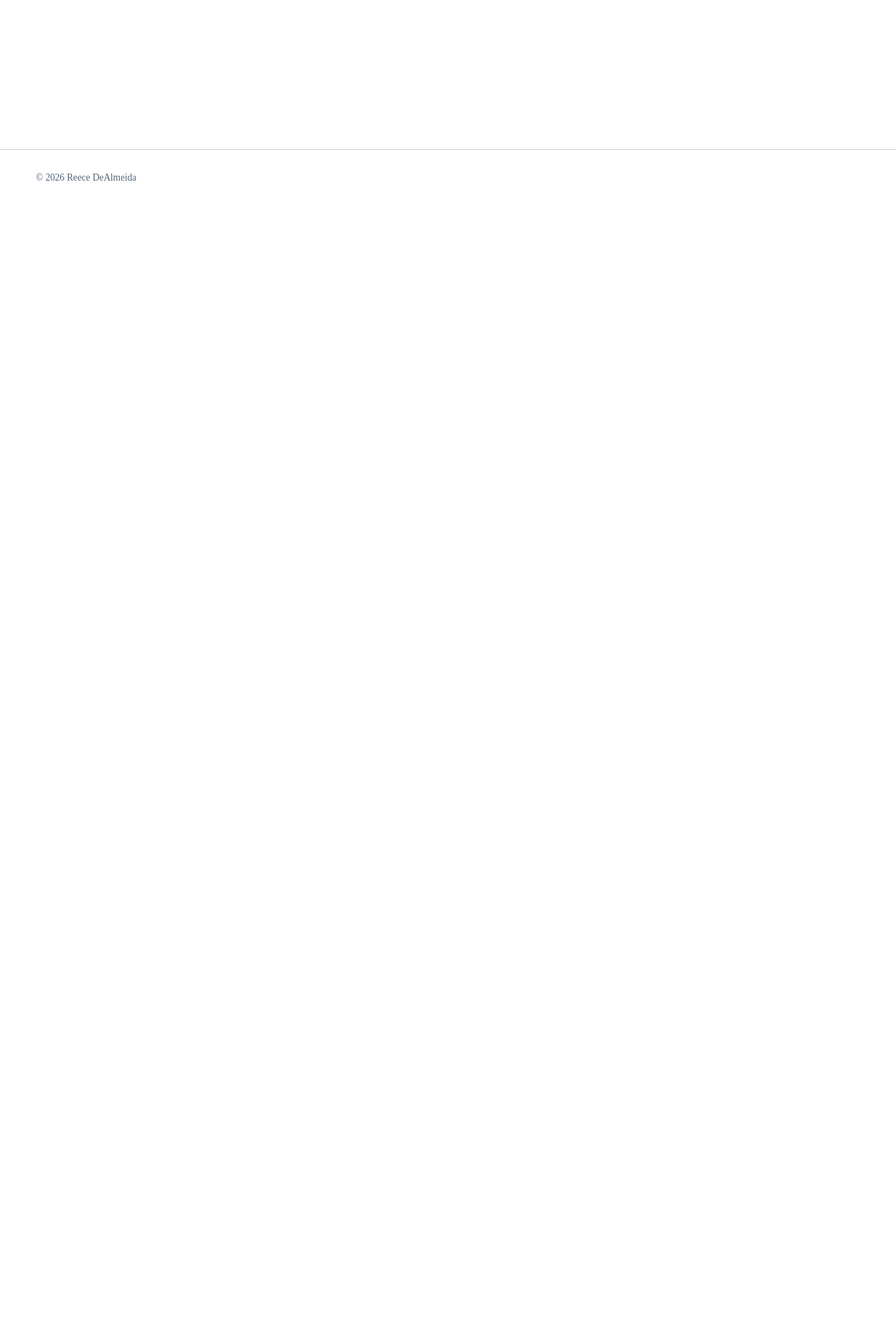
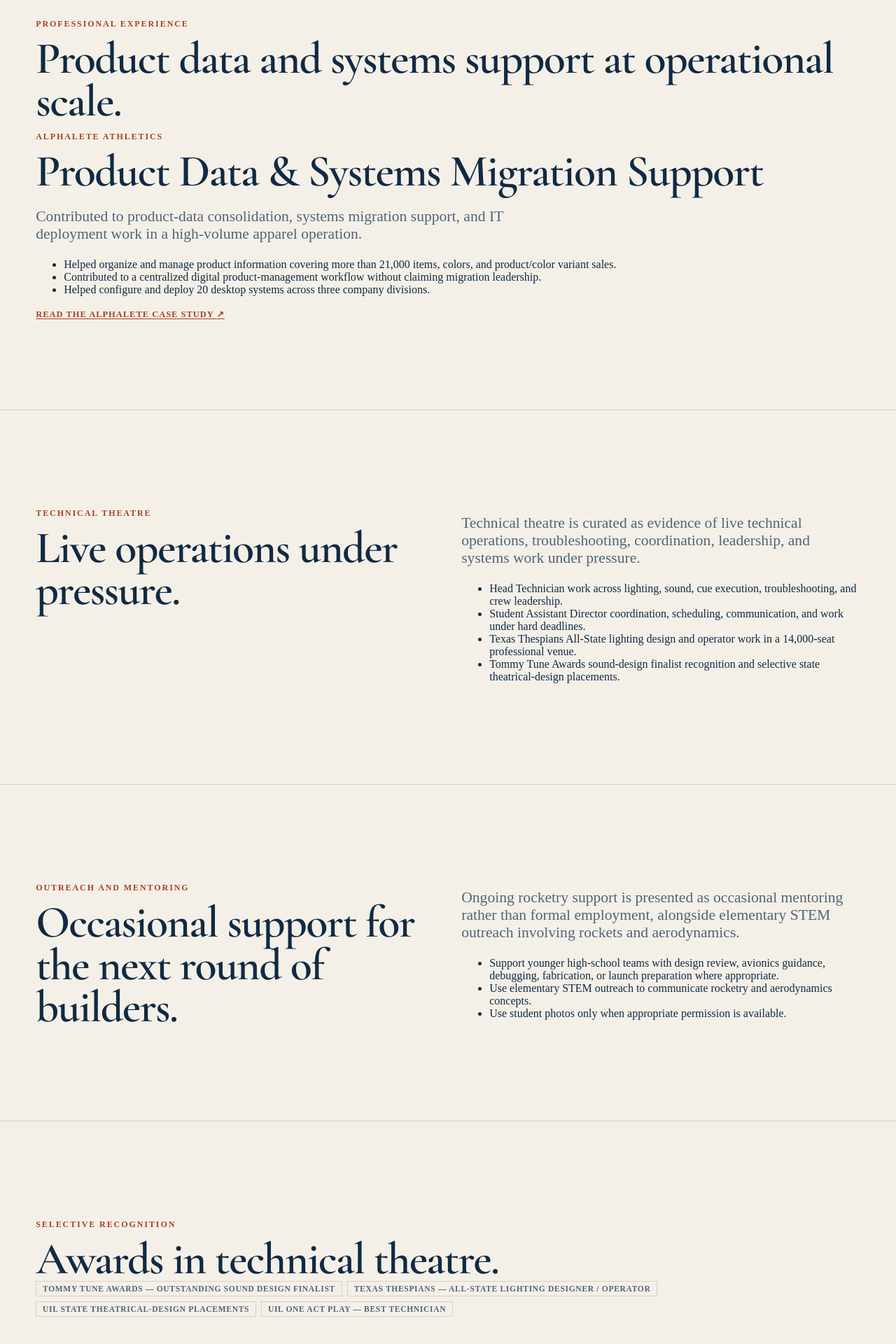
Before and after one commit to reecedealmeida/portfolio, a Next.js app: page /experience in a window 1280 px wide. Before the commit this address had no page. Shown: the part 804-2724 px from the top of the page at 70% size. Before the commit the page ends 1098 px from the top, so only its background shows below. Built offline with nearby package versions, Linux system fonts and the light colour scheme.

Commit message:
feat: add about and experience narratives

```diff
--- /dev/null
+++ b/src/app/experience/page.tsx
@@ -0,0 +1,101 @@
+import type { Metadata } from "next";
+import Link from "next/link";
+import { ContactCta } from "@/components/contact-cta";
+import { ExperienceCard } from "@/components/experience-card";
+import { portfolio } from "@/content/portfolio";
+
+export const metadata: Metadata = {
+  title: "Experience",
+  description: portfolio.experience[0].summary,
+};
+
+export default function ExperiencePage() {
+  const { awards, experience, outreach, theatre } = portfolio;
+
+  return (
+    <>
+      <section className="section">
+        <div className="shell">
+          <p className="eyebrow">Experience / contribution</p>
+          <h1 className="display-title">Work grounded in useful systems support.</h1>
+          <p className="lede">
+            A focused record of professional operations, live technical work, and
+            mentorship—each described at the level supported by the available evidence.
+          </p>
+        </div>
+      </section>
+
+      <section aria-labelledby="professional-title" className="section section--line">
+        <div className="shell">
+          <p className="eyebrow">Professional experience</p>
+          <h2 className="section-title" id="professional-title">
+            Product data and systems support at operational scale.
+          </h2>
+          <div className="experience-list">
+            {experience.map((entry) => (
+              <ExperienceCard entry={entry} key={`${entry.organization}-${entry.title}`} />
+            ))}
+          </div>
+          <Link className="text-link" href="/projects/alphalete-systems-migration">
+            Read the Alphalete case study <span aria-hidden="true">↗</span>
+          </Link>
+        </div>
+      </section>
+
+      <section aria-labelledby="theatre-title" className="section section--line">
+        <div className="shell grid grid--two">
+          <div>
+            <p className="eyebrow">Technical theatre</p>
+            <h2 className="section-title" id="theatre-title">
+              Live operations under pressure.
+            </h2>
+          </div>
+          <div>
+            <p className="lede">{theatre.summary}</p>
+            <ul>
+              {theatre.highlights.map((highlight) => (
+                <li key={highlight}>{highlight}</li>
+              ))}
+            </ul>
+          </div>
+        </div>
+      </section>
+
+      <section aria-labelledby="outreach-title" className="section section--line">
+        <div className="shell grid grid--two">
+          <div>
+            <p className="eyebrow">Outreach and mentoring</p>
+            <h2 className="section-title" id="outreach-title">
+              Occasional support for the next round of builders.
+            </h2>
+          </div>
+          <div>
+            <p className="lede">{outreach.summary}</p>
+            <ul>
+              {outreach.details.map((detail) => (
+                <li key={detail}>{detail}</li>
+              ))}
+            </ul>
+          </div>
+        </div>
+      </section>
+
+      <section aria-labelledby="awards-title" className="section section--line">
+        <div className="shell">
+          <p className="eyebrow">Selective recognition</p>
+          <h2 className="section-title" id="awards-title">
+            Awards in technical theatre.
+          </h2>
+          <ul className="tag-list" aria-label="Awards">
+            {awards.map((award) => (
+              <li className="tag" key={award}>
+                {award}
+              </li>
+            ))}
+          </ul>
+        </div>
+      </section>
+      <ContactCta />
+    </>
+  );
+}
--- /dev/null
+++ b/src/components/experience-card.tsx
@@ -0,0 +1,20 @@
+import type { PortfolioContent } from "@/content/portfolio";
+
+type ExperienceCardProps = {
+  entry: PortfolioContent["experience"][number];
+};
+
+export function ExperienceCard({ entry }: ExperienceCardProps) {
+  return (
+    <article className="experience-card">
+      <p className="eyebrow">{entry.organization}</p>
+      <h2 className="section-title">{entry.title}</h2>
+      <p className="lede">{entry.summary}</p>
+      <ul>
+        {entry.details.map((detail) => (
+          <li key={detail}>{detail}</li>
+        ))}
+      </ul>
+    </article>
+  );
+}
--- a/src/content/portfolio.ts
+++ b/src/content/portfolio.ts
@@ -501,7 +501,7 @@ export const portfolio: PortfolioContent = {
       summary:
         "Contributed to product-data consolidation, systems migration support, and IT deployment work in a high-volume apparel operation.",
       details: [
-        "Helped organize and manage product information covering items, colors, and product/color variant sales.",
+        "Helped organize and manage product information covering more than 21,000 items, colors, and product/color variant sales.",
         "Contributed to a centralized digital product-management workflow without claiming migration leadership.",
         "Helped configure and deploy 20 desktop systems across three company divisions.",
       ],
```
Also changed, not shown: src/app/about/page.tsx (added, +65 -0 lines), 2 other files (tests, documents, lock files or other folders).
